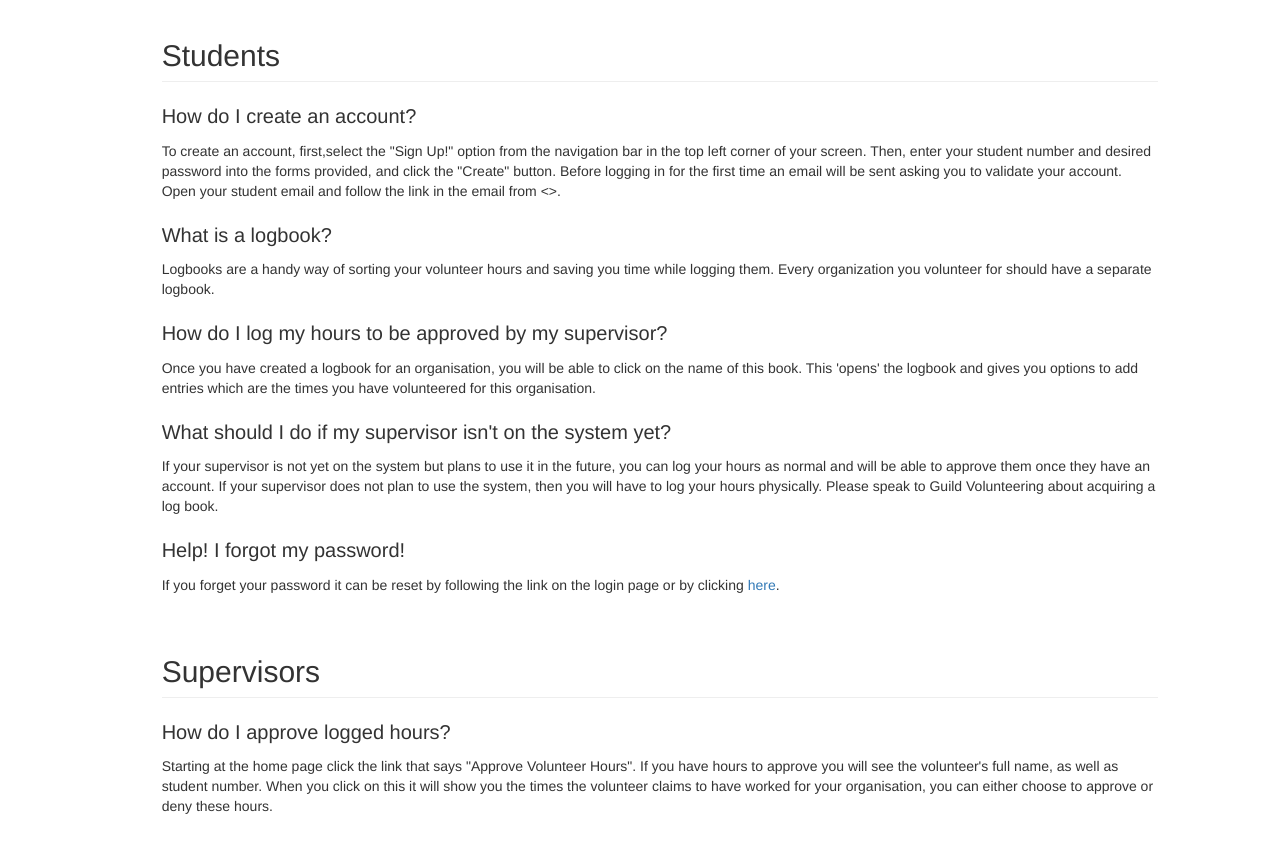
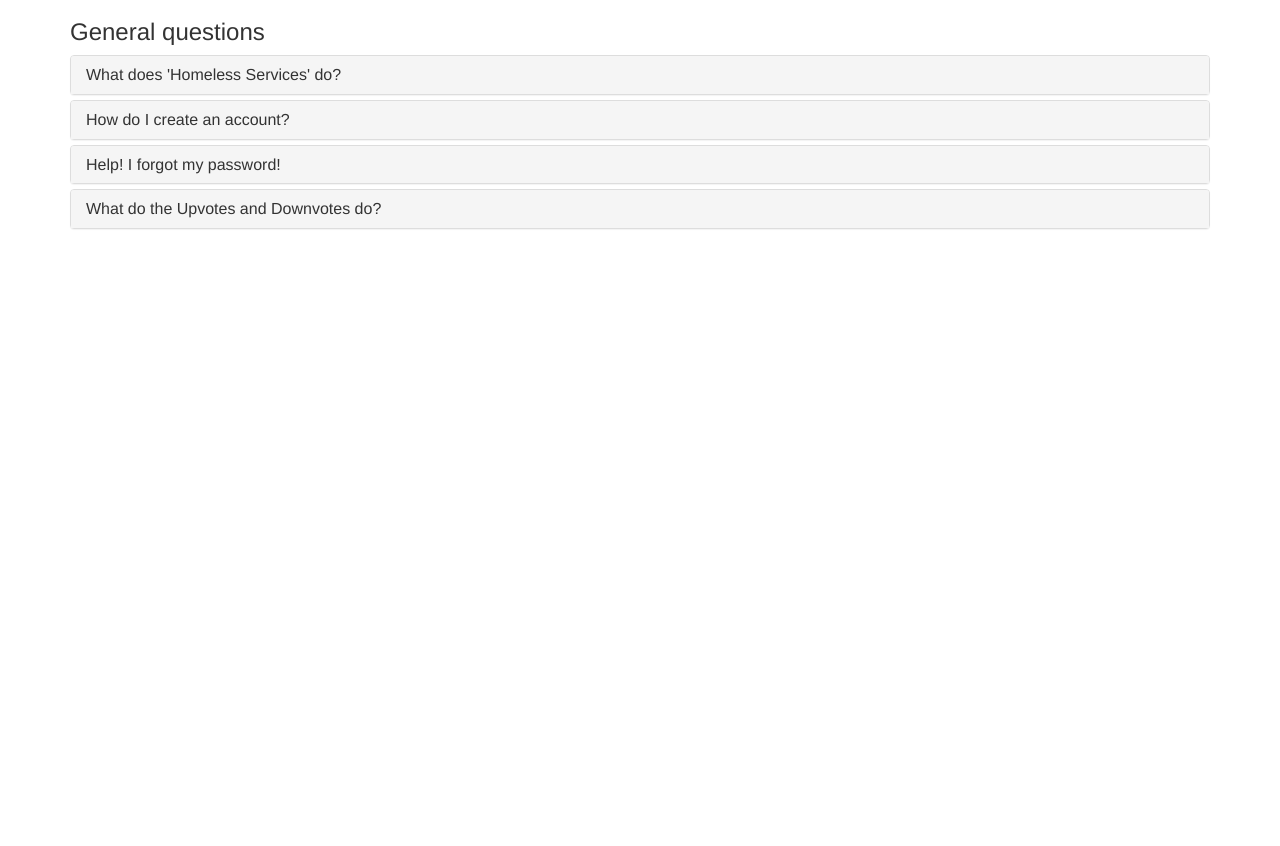
Before and after one commit to fkingnoobgg/Youth-Week-Hackathon, a Django app: page /hackathon/faq/ in a window 1280 px wide. Shown: the part 51-897 px from the top of the page. After the commit the page ends 280 px from the top, so only its background shows below. Run offline with Django 3.2, Linux system fonts and the light colour scheme; parts of the project's set-up code (start-up, migrations or seed data) failed here and were passed over; some libraries are stand-ins or nearby versions.

Commit message:
faq added again

```diff
--- a/hackathon/templates/faq.html
+++ b/hackathon/templates/faq.html
@@ -2,39 +2,72 @@
 
 {% extends 'base.html' %}
 {% block styleblock %}
-	ul {
-		list-style-type: none;
-	}
-        .question{
-            font-size: 20px;
-            padding-bottom:10px;
-        }
-        .answer{
-            padding-bottom: 20px;
-        }
 {% endblock %}
 
 
 {% block titleblock %}FAQ{% endblock %}
 
 {% block bodyblock %}
-<div class="col-xs-11 col-sm-10 col-sm-offset-1 col-md-8 col-md-offset-2 col-lg-10 col-lg-offset-1" id = "faqblock">
-    <ul>
-        <li><h2 class = "page-header">Students</h2></li>
-        <li class = "question">How do I create an account?</li>
-        <li class = "answer">To create an account, first,select the "Sign Up!" option from the navigation bar in the top left corner of your screen. Then, enter your student number and desired password into the forms provided, and click the "Create" button.<OPTIONAL> Before logging in for the first time an email will be sent asking you to validate your account. Open your student email and follow the link in the email from <<ValidationEmailAddress>>.</Optional></li>
-        <li class = "question">What is a logbook?</li>
-        <li class = "answer">Logbooks are a handy way of sorting your volunteer hours and saving you time while logging them. Every organization you volunteer for should have a separate logbook.</li>
-        <li class = "question">How do I log my hours to be approved by my supervisor?</li>
-        <li class = "answer">Once you have created a logbook for an organisation, you will be able to click on the name of this book. This 'opens' the logbook and gives you options to add entries which are the times you have volunteered for this organisation.</li>
-        <li class = "question">What should I do if my supervisor isn't on the system yet?</li>
-        <li class = "answer">If your supervisor is not yet on the system but plans to use it in the future, you can log your hours as normal and will be able to approve them once they have an account. If your supervisor does not plan to use the system, then you will have to log your hours physically. Please speak to Guild Volunteering about acquiring a log book.</li>
-        <li class = "question">Help! I forgot my password!</li>
-        <li class = "answer">If you forget your password it can be reset by following the link on the login page or by clicking <a href="{% url 'hackathon:password_reset' %}">here</a>.</li>
-        <li><h2 class = "page-header">Supervisors</h2></li>
-        <li class = "question">How do I approve logged hours?</li>
-        <li class = "answer">Starting at the home page click the link that says "Approve Volunteer Hours". If you have hours to approve you will see the volunteer's full name, as well as student number. When you click on this it will show you the times the volunteer claims to have worked for your organisation, you can either choose to approve or deny these hours.</li>
-    </ul>
+<div class="container">
+    <div class="panel-group" id="accordion">
+        <h3>General questions</h3>
+
+
+        <div class="panel panel-default">
+            <div class="panel-heading">
+                <h4 class="panel-title">
+                    <a class="accordion-toggle" data-toggle="collapse" data-parent="#accordion" href="#questionOneCollapse"> What does 'Homeless Services' do?</a>
+                </h4>
+            </div>
+            <div id="questionOneCollapse" class="panel-collapse collapse">
+                <div class="panel-body">
+                    The vast majority of homeless people aren't aware of the free services available them.
+                    The 'Homeless Services' was created to change this by visually showing the free services available and their locations on the map.
+                </div>
+            </div>
+        </div>
+
+
+		<div class="panel panel-default">
+            <div class="panel-heading">
+                <h4 class="panel-title">
+                    <a class="accordion-toggle" data-toggle="collapse" data-parent="#accordion" href="#questionTwoCollapse"> How do I create an account?</a>
+                </h4>
+            </div>
+            <div id="questionTwoCollapse" class="panel-collapse collapse">
+                <div class="panel-body">
+               		You can sign up by clicking on the 'Register' link below the password bar. Enter your information and click on 'Create' when done.
+                </div>
+            </div>
+        </div>
+
+		<div class="panel panel-default">
+            <div class="panel-heading">
+                <h4 class="panel-title">
+                    <a class="accordion-toggle" data-toggle="collapse" data-parent="#accordion" href="#questionThreeCollapse"> Help! I forgot my password!</a>
+                </h4>
+            </div>
+            <div id="questionThreeCollapse" class="panel-collapse collapse">
+                <div class="panel-body">
+                    If you forgot your password, click on the 'Reset Password' link below the password bar. You will then have to enter your email. You should receive the instructions in your email within 5minutes.
+                </div>
+            </div>
+        </div>
+
+       	<div class="panel panel-default">
+            <div class="panel-heading">
+                <h4 class="panel-title">
+                    <a class="accordion-toggle" data-toggle="collapse" data-parent="#accordion" href="#questionFourCollapse"> What do the Upvotes and Downvotes do?</a>
+                </h4>
+            </div>
+            <div id="questionFourCollapse" class="panel-collapse collapse">
+                <div class="panel-body">
+                    The upvote and downvote system was designed to give the user an idea about the quality of service. If a service has a high number of upvotes it means that a lot of people liked it. You can also contribute by upvoting or downvoting.
+                </div>
+            </div>
+        </div>
+
+    </div>
 </div>
 <!-- {{ names }} -->
 {% endblock %}
```
